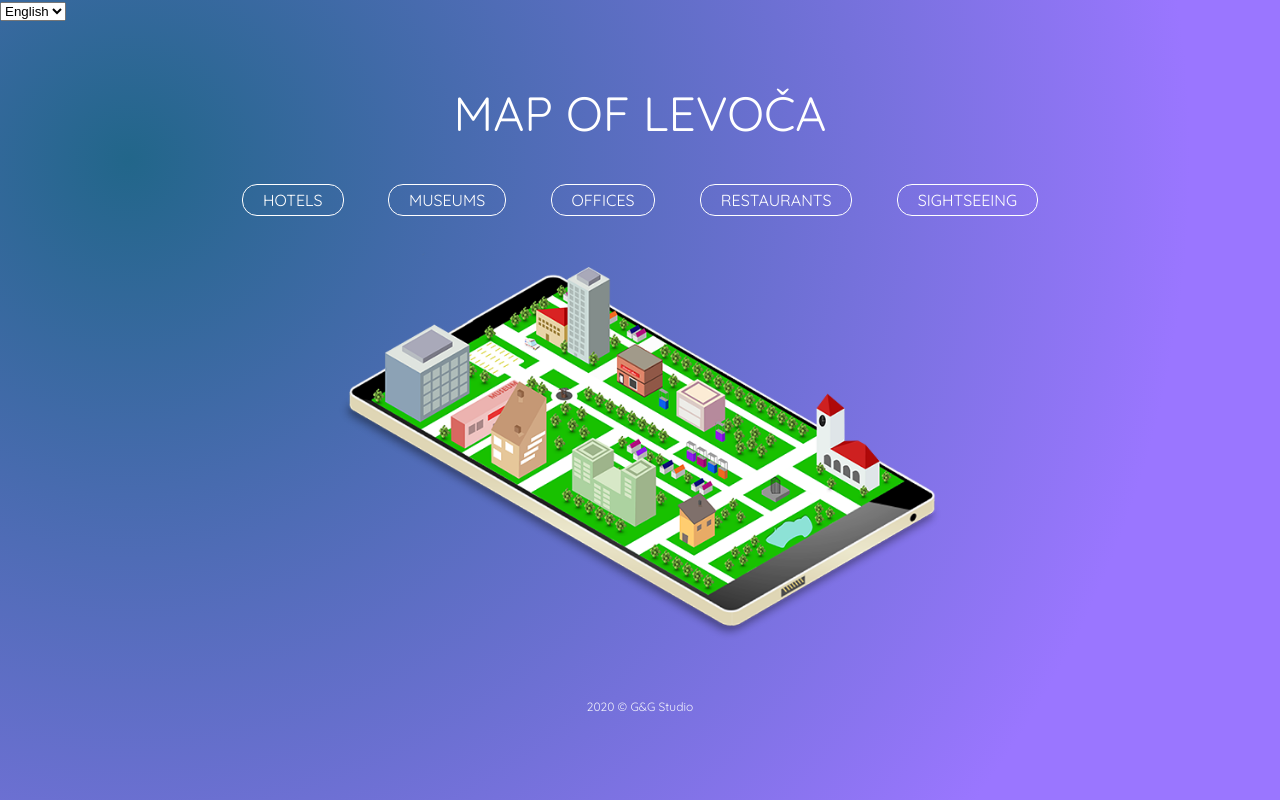
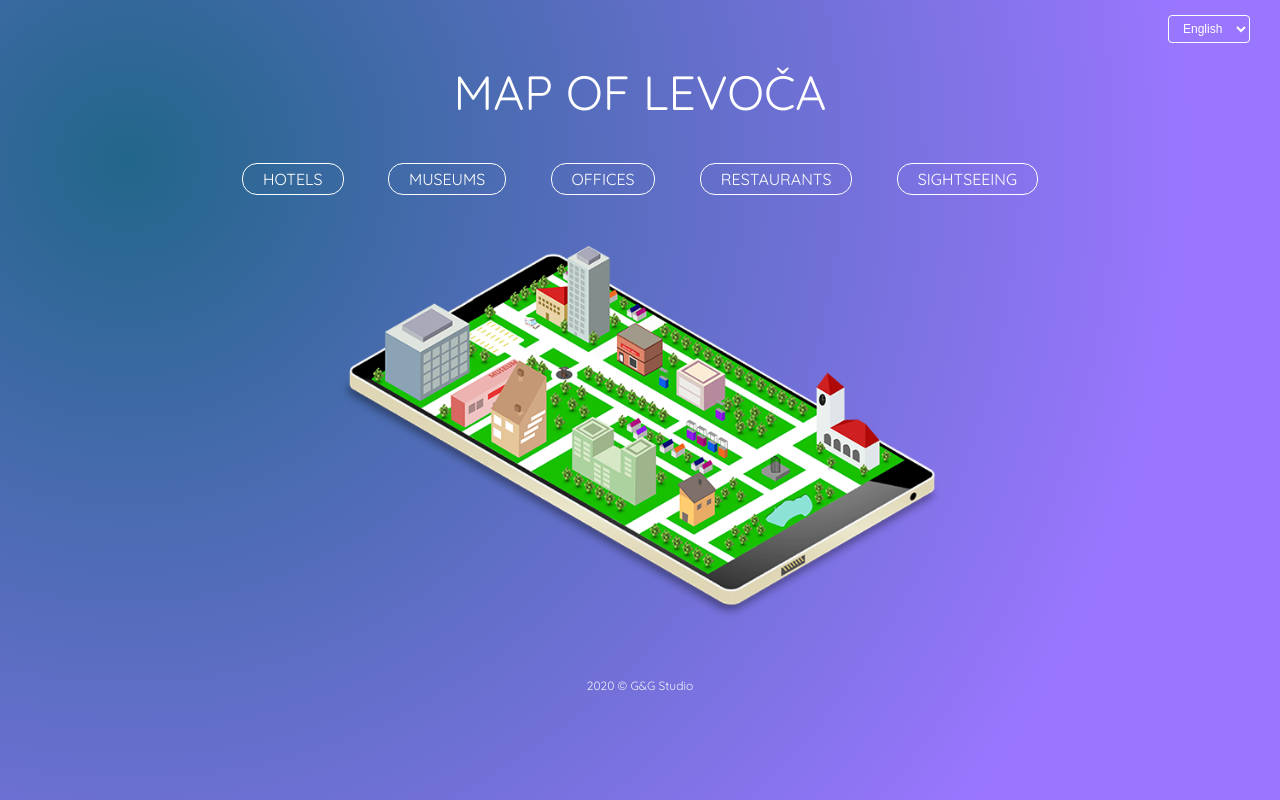
Before and after one commit to g-g-studio/LEVOCAMAP, a plain HTML site: page index.html in a window 1280 px wide. Drawn offline with nearby package versions, Linux system fonts and the light colour scheme.

Commit message:
Uprava select elementu

```diff
--- a/css/restaurants.css
+++ b/css/restaurants.css
@@ -20,7 +20,7 @@ body {
   div.container{
       background-color: #ffffff;
       max-width: 80%;
-      height: 270px;
+      height: 300px;
       margin-left: auto;
       margin-right: auto;
       margin-bottom: 10px;
--- a/css/style.css
+++ b/css/style.css
@@ -61,6 +61,21 @@ footer {
   padding-top: 30px;
 }
 
+  .select {
+    position: absolute;
+    right: 30px;
+    top: 15px;
+    background: none;
+    color: white;
+    border: 1px solid white;
+    border-radius: 4px;
+    padding: 5px 10px;
+    font-size: 12px;
+  }
+  .select option {
+    color: rgba(0, 0, 0, 0.7);
+    background: white;
+  }
 .transition {
   -webkit-transition: opacity 1s ease-in-out;
   -moz-transition: opacity 1s ease-in-out;
--- a/index.html
+++ b/index.html
@@ -17,7 +17,7 @@
         MAP OF LEVOČA
     -->
 
-    <select name="language" id="langselector">
+    <select class="select" name="language" id="langselector">
       <option value="english" id='en'>English</option>
       <option value="slovak" id='sk'>Slovak</option>
     </select>
```
